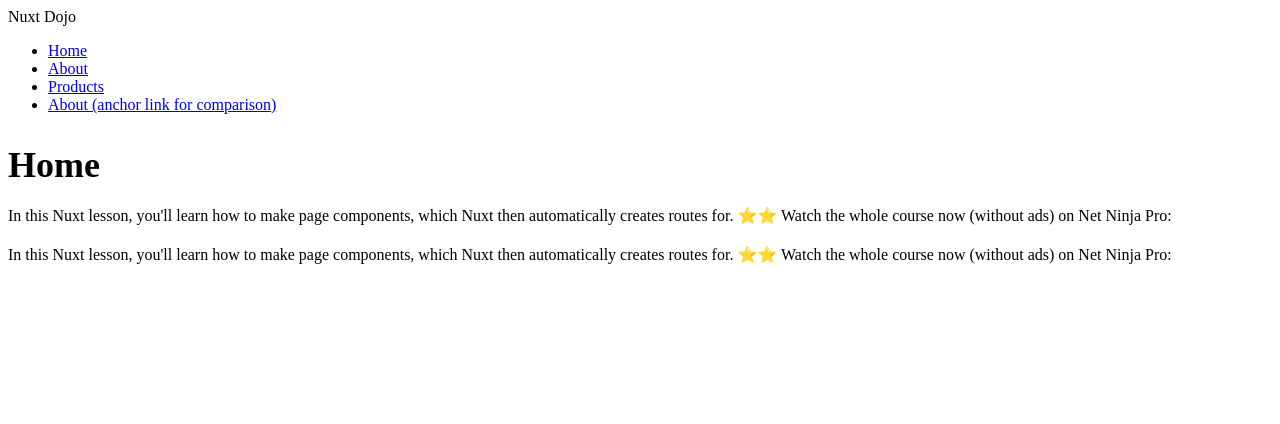
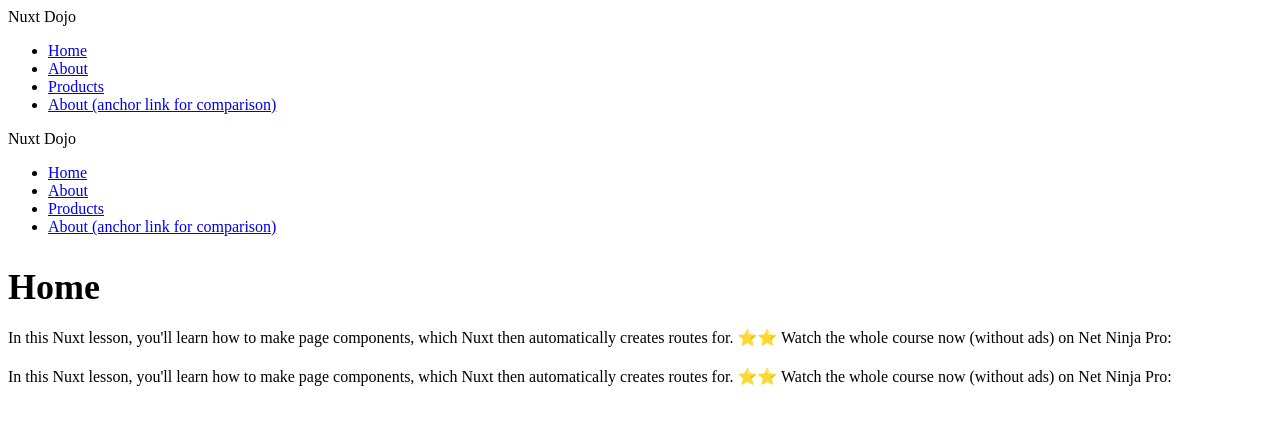
Before and after one commit to mchocho/nuxt-js-crash, a Nuxt app: page / in a window 1280 px wide. Shown: the top 424 px of the page. Built offline with nearby package versions, Linux system fonts and the light colour scheme.

Commit message:
Included default.vue layout to our app

```diff
--- /dev/null
+++ b/layouts/default.vue
@@ -0,0 +1,62 @@
+<!--
+
+  default.vue will be seen by nuxt as the default
+  layout this is a built in feature.
+
+ -->
+
+ <template>
+  <div>
+    <header>
+      <nav>
+        <NuxtLink>Nuxt Dojo</NuxtLink>
+        <ul>
+          <!--
+            <NuxtLink> component
+
+            ref: https://nuxt.com/docs/api/components/nuxt-link#nuxtlink
+
+            NuxtLink determines whether the link is internal or external
+            and renders it accordingly with available optimizations
+            (prefetching, default attributes, etc).
+
+            It's a replacement for the <a> and <RouterLink> tags and performs
+            faster.
+          -->
+            <li>
+            <NuxtLink to="/">Home</NuxtLink>
+            </li>
+            <li>
+              <NuxtLink to="/about">About</NuxtLink>
+            </li>
+            <li>
+              <NuxtLink to="/products">Products</NuxtLink>
+            </li>
+
+            <li>
+              <a href="/about">About (anchor link for comparison)</a>
+            </li>
+        </ul>
+      </nav>
+    </header>
+
+    <!--
+      We want to output page content over here
+      This can be done using the slot component.
+
+      The slot component will out the content of a page
+      provided in the pages directory if the route link
+      matches.
+    -->
+
+    <div>
+      <slot />
+    </div>
+  </div>
+</template>
+
+<style>
+  .route-link-exact-active {
+    color: #12b488;
+  }
+</style>
```
